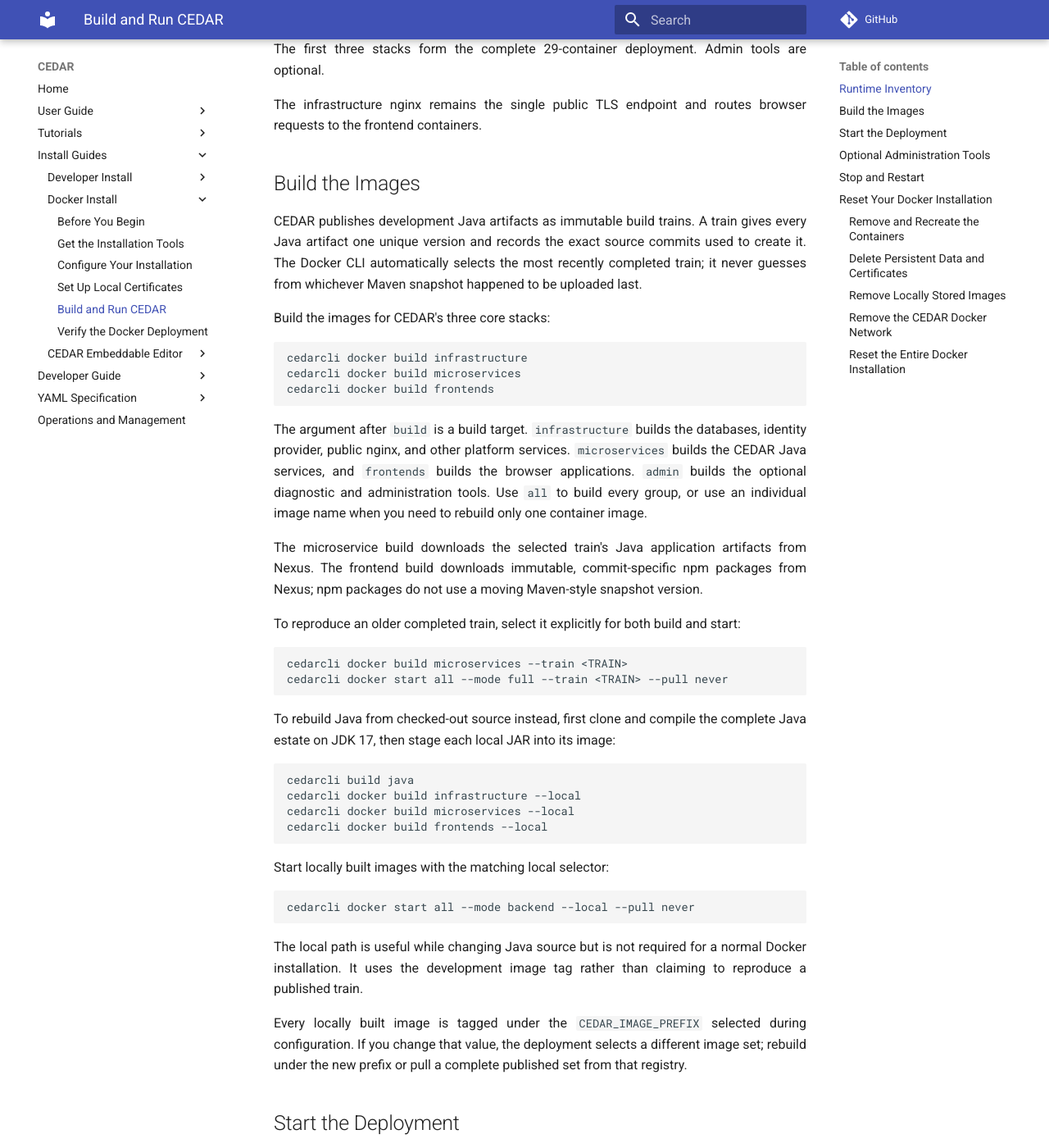
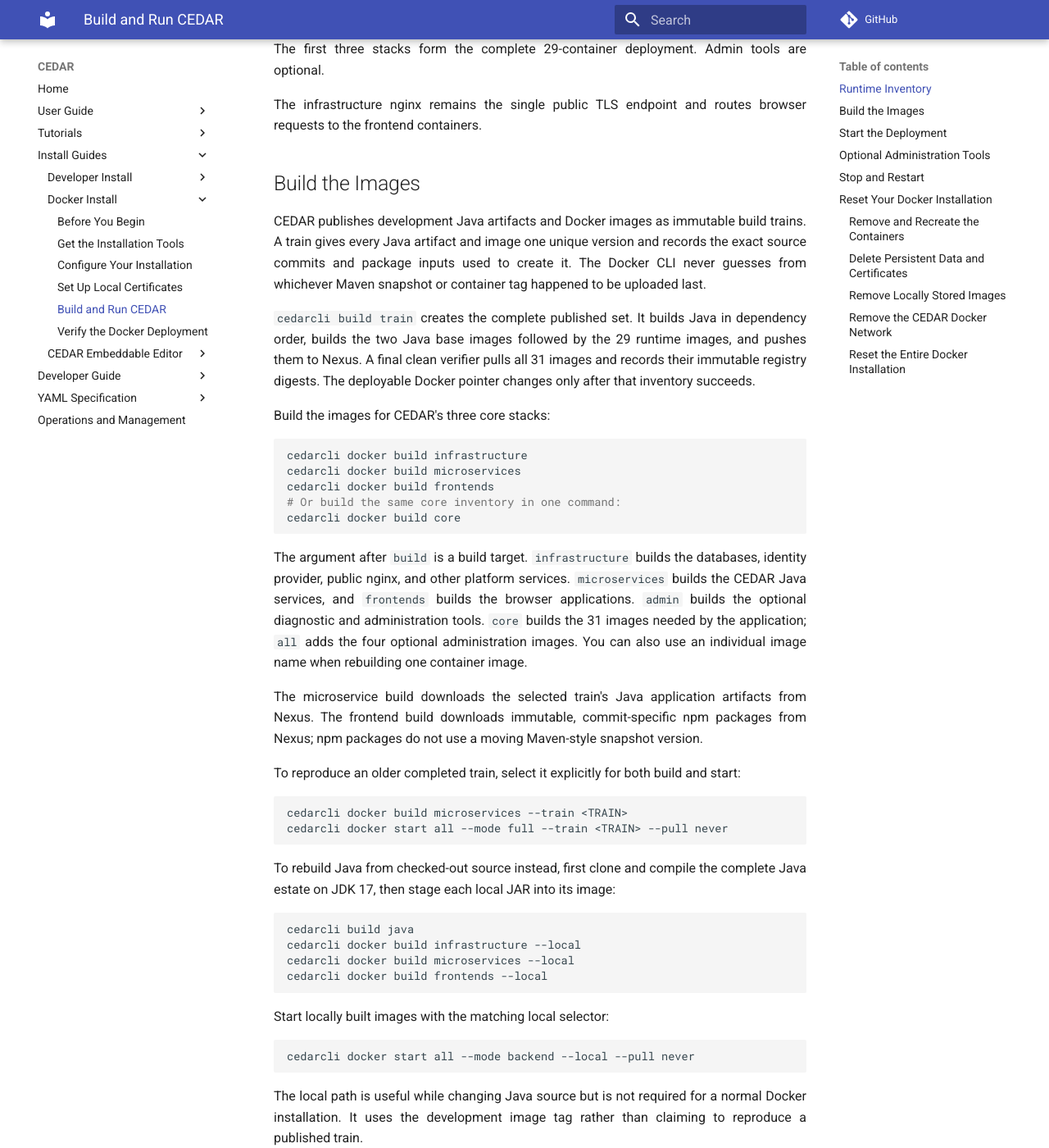
Before and after one commit to metadatacenter/cedar-mkdocs, an MkDocs documentation site: the page built from docs/install-docker/build-and-run.md, in a window 1280 px wide and 1400 px high, scrolled down 796 px. Shown: the whole window at 82% size. Built offline with MkDocs 1.6.1 and Material for MkDocs 9.7.7, drawn with Linux system fonts in a browser that asks for light colours; comment, search, counter and statistics services are not loaded; some of the changed text lies outside the part shown.

Commit message:
Document immutable Docker train publication

````diff
--- a/docs/install-docker/build-and-run.md
+++ b/docs/install-docker/build-and-run.md
@@ -27,10 +27,15 @@
 
 ## Build the Images
 
-CEDAR publishes development Java artifacts as immutable build trains. A train gives every Java
-artifact one unique version and records the exact source commits used to create it. The Docker CLI
-automatically selects the most recently completed train; it never guesses from whichever Maven
-snapshot happened to be uploaded last.
+CEDAR publishes development Java artifacts and Docker images as immutable build trains. A train
+gives every Java artifact and image one unique version and records the exact source commits and
+package inputs used to create it. The Docker CLI never guesses from whichever Maven snapshot or
+container tag happened to be uploaded last.
+
+`cedarcli build train` creates the complete published set. It builds Java in dependency order,
+builds the two Java base images followed by the 29 runtime images, and pushes them to Nexus. A final
+clean verifier pulls all 31 images and records their immutable registry digests. The deployable
+Docker pointer changes only after that inventory succeeds.
 
 Build the images for CEDAR's three core stacks:
 
@@ -38,13 +43,16 @@
 cedarcli docker build infrastructure
 cedarcli docker build microservices
 cedarcli docker build frontends
+# Or build the same core inventory in one command:
+cedarcli docker build core
 ```
 
 The argument after `build` is a build target. `infrastructure` builds the databases, identity
 provider, public nginx, and other platform services. `microservices` builds the CEDAR Java services,
 and `frontends` builds the browser applications. `admin` builds the optional diagnostic and
-administration tools. Use `all` to build every group, or use an individual image name when you need
-to rebuild only one container image.
+administration tools. `core` builds the 31 images needed by the application; `all` adds the four
+optional administration images. You can also use an individual image name when rebuilding one
+container image.
 
 The microservice build downloads the selected train's Java application artifacts from Nexus. The frontend
 build downloads immutable, commit-specific npm packages from Nexus; npm packages do not use a
@@ -77,9 +85,10 @@
 installation. It uses the development image tag rather than claiming to reproduce a published
 train.
 
-Every locally built image is tagged under the `CEDAR_IMAGE_PREFIX` selected during configuration.
-If you change that value, the deployment selects a different image set; rebuild under the new
-prefix or pull a complete published set from that registry.
+The 29 locally built runtime images are tagged under the `CEDAR_IMAGE_PREFIX` selected during
+configuration. `CEDAR_BASE_IMAGE_PREFIX` can place `cedar-java` and `cedar-microservice` in a
+separate internal repository and otherwise defaults to the runtime prefix. If you change either,
+rebuild under the new prefixes or pull a complete published set from those registries.
 
 ## Start the Deployment
 
@@ -91,7 +100,9 @@
 cedarcli docker start all --mode full --pull never
 ```
 
-`--pull never` uses images already present on the machine and fails if one is absent. Use
+An ordinary start selects the most recently verified Docker train. This pointer can lag the Java
+artifact pointer while container builds are still running. `--pull never` uses images already
+present on the machine and fails if one is absent. Use
 `--pull missing` to download only absent images or `--pull always` to refresh all images from the
 configured registry. A cold start can take several minutes; change the ten-minute limit with
 `--timeout SECONDS`.
````
Also changed, not shown: docs/install-docker/configuration.md (+13 -3 lines).
